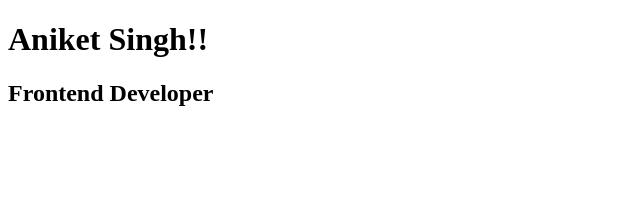
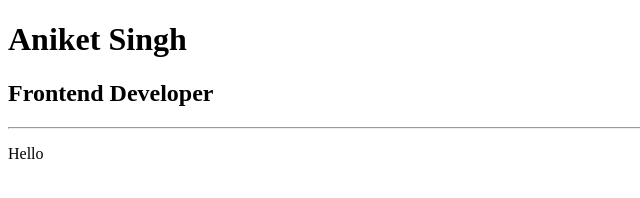
Before and after one commit to aniketsingh98571/Git-GitHub-Masterclass, a plain HTML site: page index.html in a window 1280 px wide. Shown: the whole page, without its empty margins (0-640 px from the left). Drawn offline with Linux system fonts and the light colour scheme.

Commit message:
Newly updated index.html

```diff
--- a/index.html
+++ b/index.html
@@ -7,7 +7,9 @@
     <title>My Portfolio</title>
 </head>
 <body>
-    <h1>Aniket Singh!!</h1>
+    <h1>Aniket Singh</h1>
     <h2>Frontend Developer</h2>
+    <hr>
+    <p>Hello</p>
 </body>
 </html>
```
